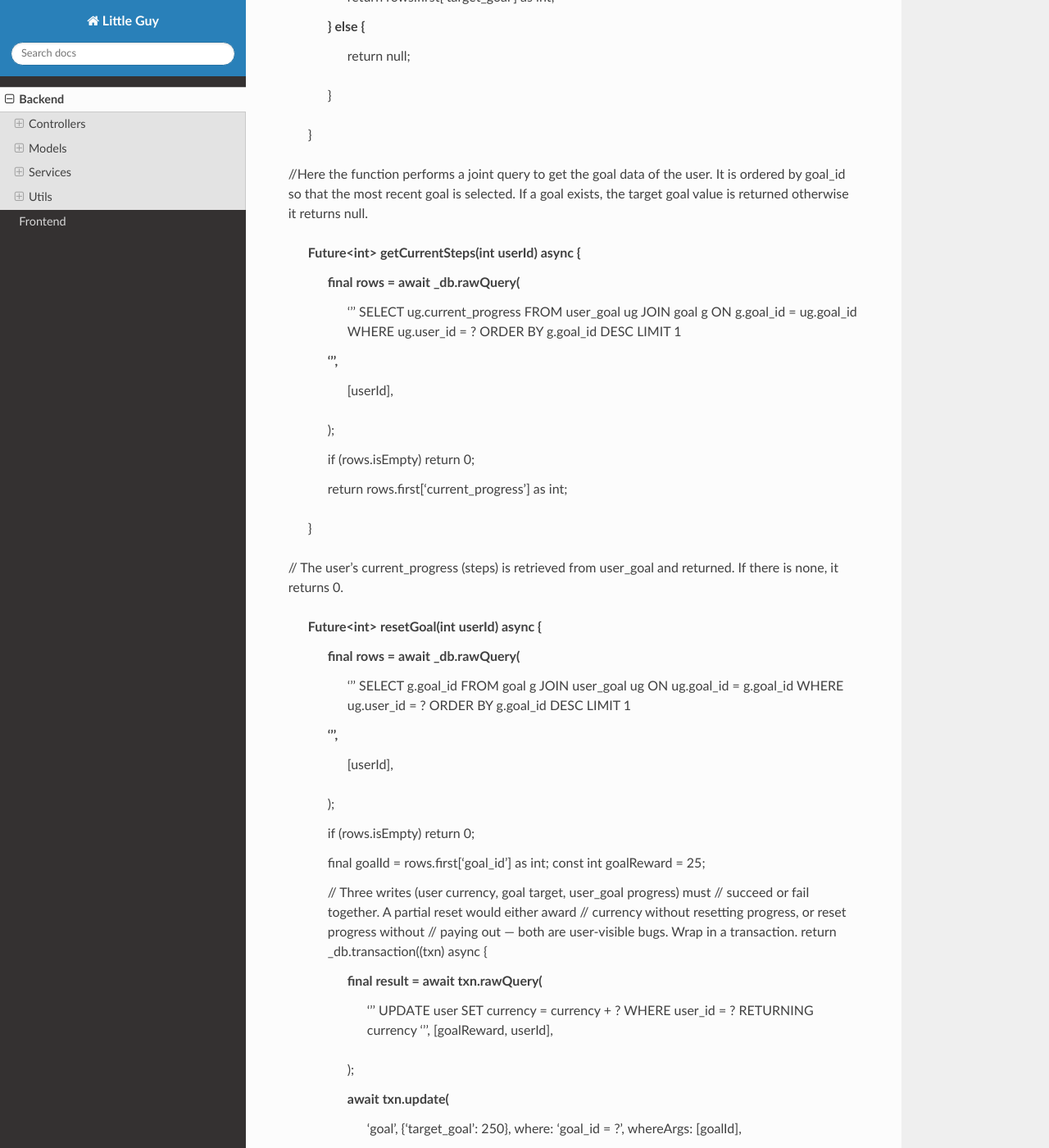
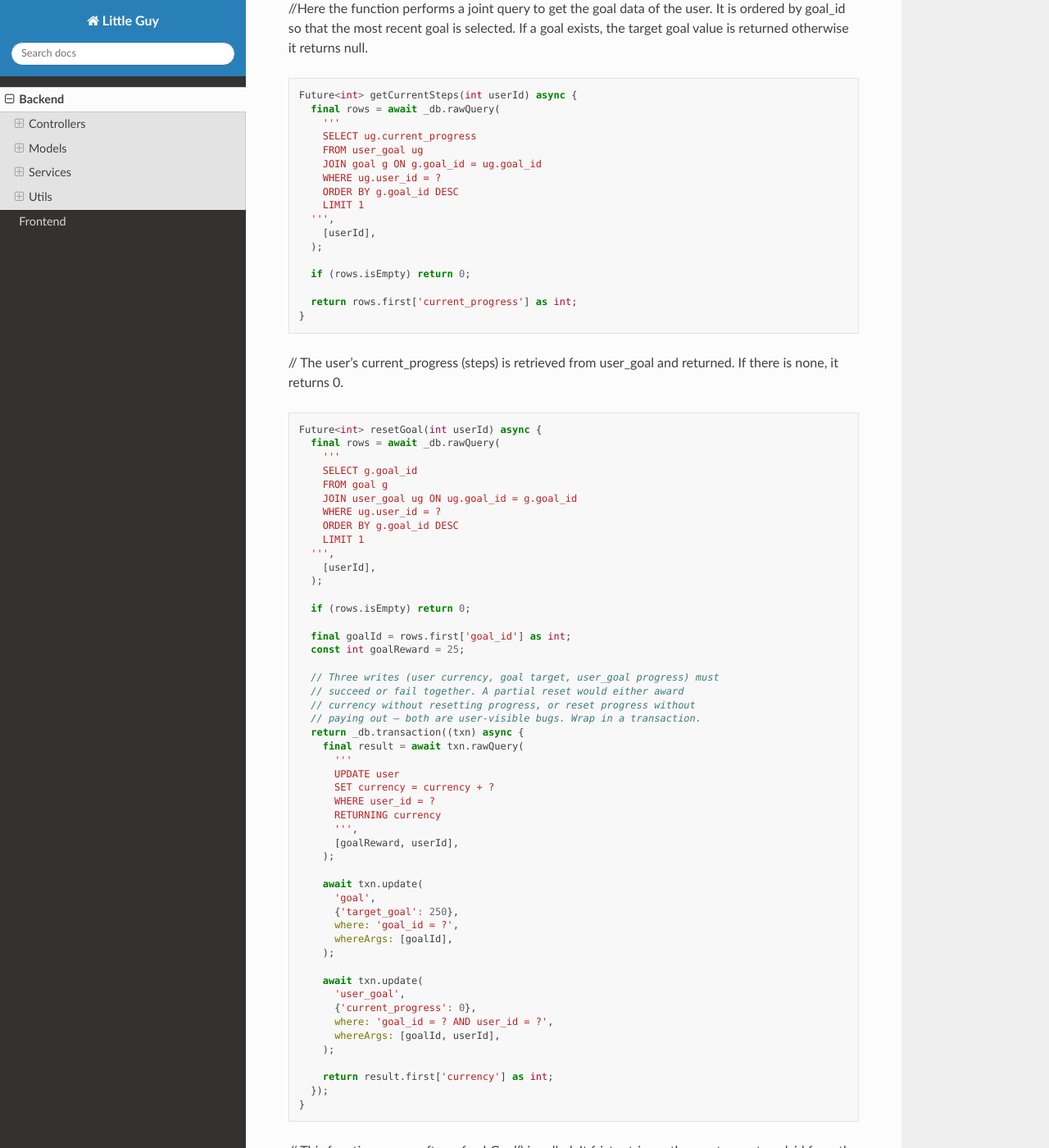
Before and after one commit to Team1C-T-P/little_guy_proj, a Sphinx documentation site: the page built from docs/backend.rst, in a window 1280 px wide and 1400 px high, scrolled down 7918 px. Shown: the whole window at 82% size. Built offline with Sphinx 7.4.7 and the Read the Docs theme 3.1.0, drawn with Linux system fonts in a browser that asks for light colours; some of the changed text lies outside the part shown.

Commit message:
Update backend.rst

```diff
--- a/docs/backend.rst
+++ b/docs/backend.rst
@@ -358,6 +358,8 @@ goal_service_database.dart
   }
 // This function creates or updates the goal in the database. It checks whether the user has an already existing goal with existing.isNotEmpty. If it does the function updates the existing goal with the stepGoal parameter before returning the goalId. If it does not exist, a new goal entry is created where it then inserts user_goal to link the goal to the user. The function returns the goal_id of the created or updated goal.
 
+.. code-block:: dart
+
   Future<int?> getDailyStepGoal(int userId) async {
     final rows = await _db.rawQuery(
       '''
@@ -380,6 +382,8 @@ goal_service_database.dart
   }
 //Here the function performs a joint query to get the goal data of the user. It is ordered by goal_id so that the most recent goal is selected. If a goal exists, the target goal value is returned otherwise it returns null.
 
+.. code-block:: dart
+
   Future<int> getCurrentSteps(int userId) async {
     final rows = await _db.rawQuery(
       '''
@@ -398,6 +402,8 @@ goal_service_database.dart
     return rows.first['current_progress'] as int;
   }
 // The user's current_progress (steps) is retrieved from user_goal and returned. If there is none, it returns 0.
+
+.. code-block:: dart
 
   Future<int> resetGoal(int userId) async {
     final rows = await _db.rawQuery(
```
